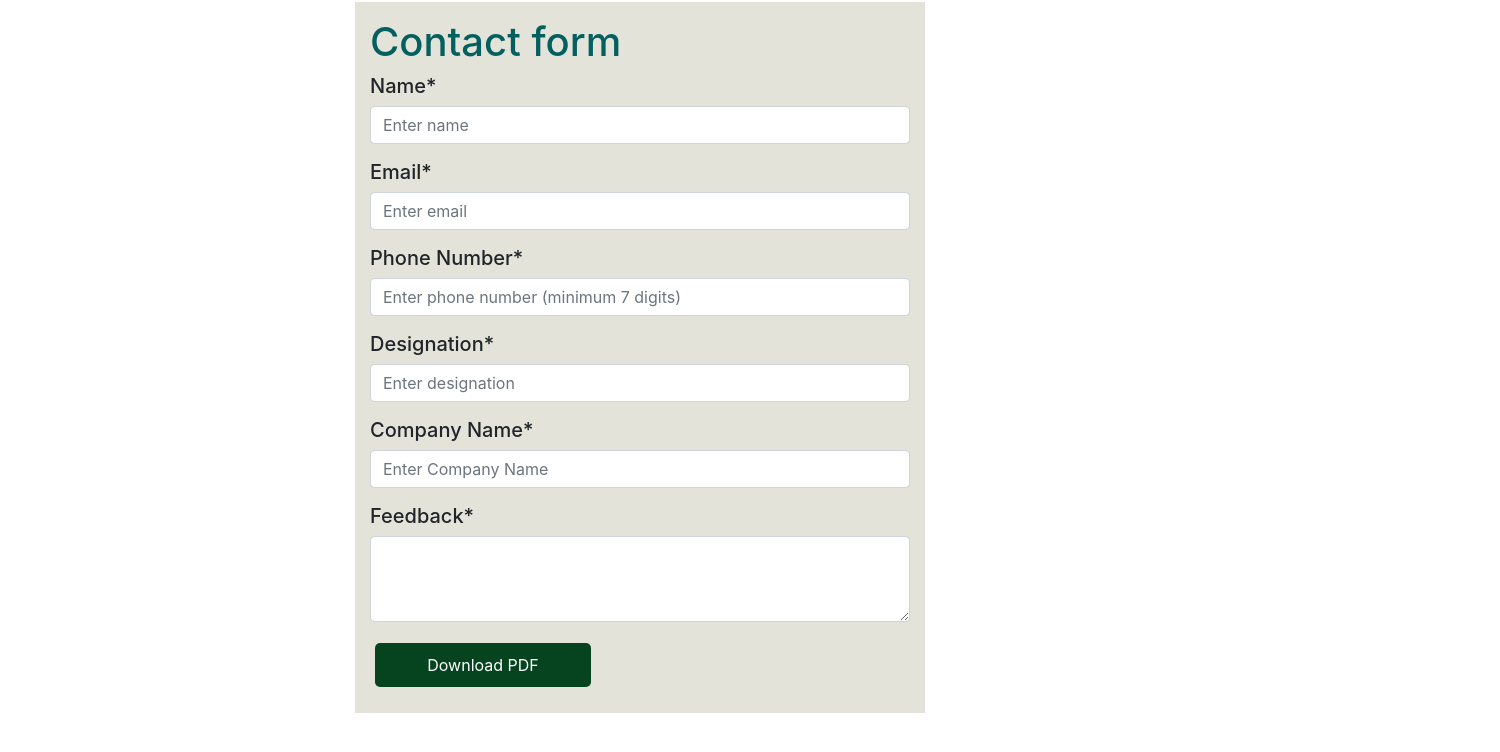
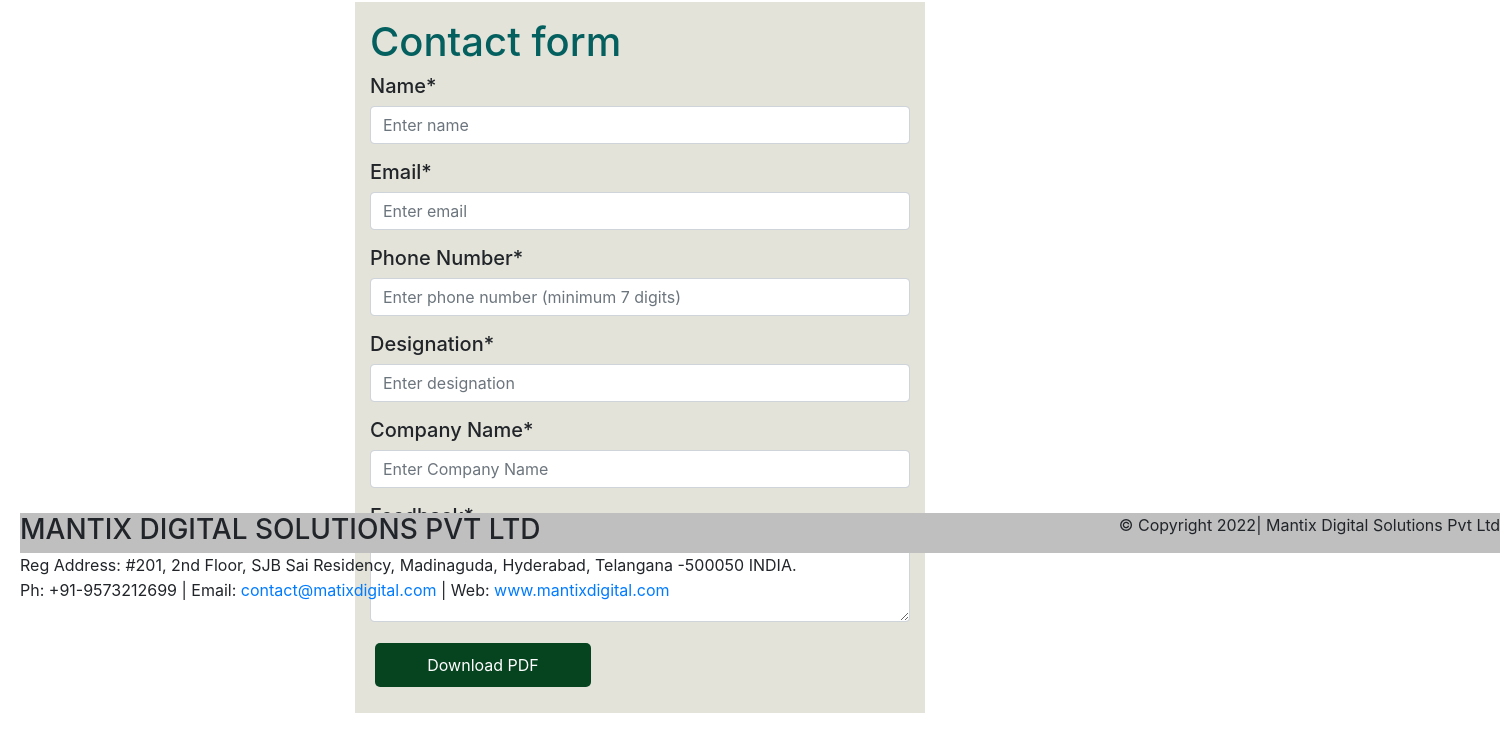
Before and after one commit to mantix2023/Industry4.0-Readiness-Assessment_code, a website: page page11.html in a window 1280 px wide. Shown: the part 64-816 px from the top of the page, 1500 px wide, since content can reach past the window. Drawn offline with nearby package versions, Linux system fonts and the light colour scheme; files whose address does not match are found by name.

Commit message:
Update page11.html

```diff
--- a/page11.html
+++ b/page11.html
@@ -65,6 +65,13 @@
             </div>
         </div>
     </div>
+    <footer id="footer" style="transform: translateY(-200px); width: 1480px; margin-left: 20px;">
+                <div style="display: flex; justify-content: space-between; height: 40px; background-color: #bfbfbf;"><h3>MANTIX DIGITAL SOLUTIONS PVT LTD </h3>
+                    <p>© Copyright 2022| Mantix Digital Solutions Pvt Ltd</p>
+                </div>
+                <p>Reg Address: #201, 2nd Floor, SJB Sai Residency, Madinaguda, Hyderabad, Telangana -500050 INDIA.</p>
+                <p style="margin-top: -15px;">Ph: +91-9573212699 | <span>Email: </span><a href="contact@matixdigital.com"> contact@matixdigital.com</a> | <span> Web: </span><a href="www.mantixdigital.com">www.mantixdigital.com</a></p>
+            </footer>
 </body>
 <script>
     // function validateForm() {
```
